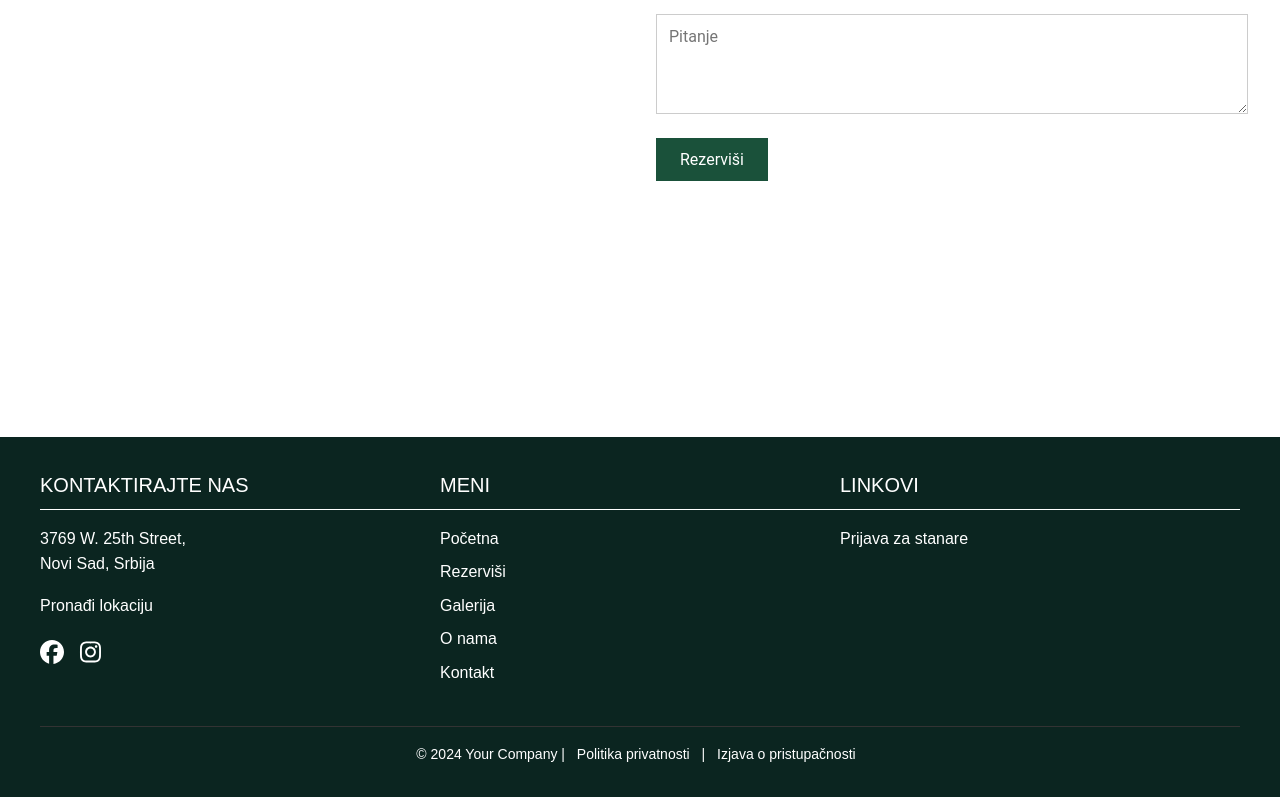
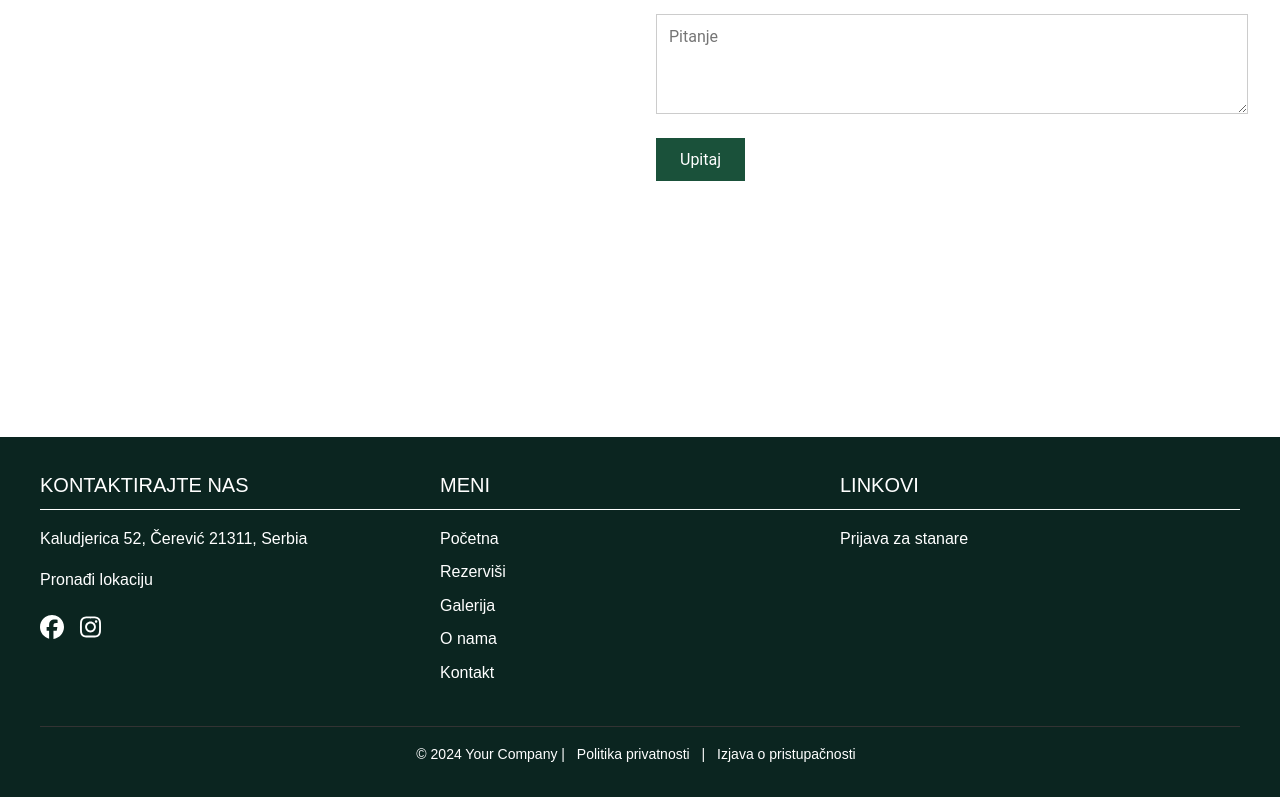
Before and after one commit to gorazdKuzev12/apartment-rental-app, a Next.js app: page / in a window 1280 px wide. Shown: the part 3703-4500 px from the top of the page. Built offline with nearby package versions, Linux system fonts and the light colour scheme; no server answers; the database is empty.

Commit message:
fix: Fix location

```diff
--- a/src/components/book/index.tsx
+++ b/src/components/book/index.tsx
@@ -18,7 +18,7 @@ const translations: { [key: string]: { [key: string]: string } } = {
     checkIn: "Datum dolaska",
     checkOut: "Datum odlaska",
     question: "Pitanje",
-    submit: "Rezerviši",
+    submit: "Upitaj",
     successTitle: "Uspešno rezervisano!",
     successMessage: "Vaša rezervacija je na čekanju. Kontaktiraće vas vlasnik.",
     close: "Zatvori",
@@ -32,7 +32,7 @@ const translations: { [key: string]: { [key: string]: string } } = {
     checkIn: "Check-In",
     checkOut: "Check-Out",
     question: "Question",
-    submit: "Book",
+    submit: "Inquire",
     successTitle: "Booking Successful!",
     successMessage: "Your booking is pending. The owner will contact you.",
     close: "Close",
@@ -46,7 +46,7 @@ const translations: { [key: string]: { [key: string]: string } } = {
     checkIn: "Einzugsdatum",
     checkOut: "Auszugsdatum",
     question: "Frage",
-    submit: "Buchen",
+    submit: "Anfragen",
     successTitle: "Buchung erfolgreich!",
     successMessage:
       "Ihre Buchung steht aus. Der Eigentümer wird Sie kontaktieren.",
--- a/src/components/footer/index.tsx
+++ b/src/components/footer/index.tsx
@@ -1,5 +1,3 @@
-// src/components/Footer.tsx
-
 "use client";
 import styled from "styled-components";
 import { FontAwesomeIcon } from "@fortawesome/react-fontawesome";
@@ -27,7 +25,7 @@ const translations: {
 } = {
   SR: {
     contactUs: "Kontaktirajte nas",
-    address: "3769 W. 25th Street,\nNovi Sad, Srbija",
+    address: "Kaludjerica 52, Čerević 21311, Serbia",
     getDirections: "Pronađi lokaciju",
     menu: "Meni",
     home: "Početna",
@@ -42,7 +40,7 @@ const translations: {
   },
   EN: {
     contactUs: "Contact Us",
-    address: "3769 W. 25th Street,\nNovi Sad, Serbia",
+    address: "Kaludjerica 52, Čerević 21311, Serbia",
     getDirections: "Get Directions",
     menu: "Menu",
     home: "Home",
@@ -57,7 +55,7 @@ const translations: {
   },
   DE: {
     contactUs: "Kontaktieren Sie uns",
-    address: "3769 W. 25th Street,\nNovi Sad, Serbien",
+    address: "Kaludjerica 52, Čerević 21311, Serbia",
     getDirections: "Wegbeschreibung",
     menu: "Menü",
     home: "Startseite",
@@ -71,6 +69,7 @@ const translations: {
     accessibilityStatement: "Barrierefreiheitserklärung",
   },
 };
+
 const Footer = () => {
   const { language } = useLanguage(); // Get the current language from the context
   const router = useRouter();
@@ -90,13 +89,21 @@ const Footer = () => {
     }, 100); // Check every 100ms
   };
 
+  const handleGetDirections = () => {
+    const address = translations[language].address;
+    const mapsUrl = `https://www.google.com/maps?q=${encodeURIComponent(
+      address
+    )}`;
+    window.open(mapsUrl, "_blank");
+  };
+
   return (
     <FooterContainer>
       <FooterContent>
         <ContactColumn>
           <ColumnTitle>{translations[language].contactUs}</ColumnTitle>
           <Address>{translations[language].address}</Address>
-          <GetDirections href="#">
+          <GetDirections onClick={handleGetDirections}>
             {translations[language].getDirections}
           </GetDirections>
           <SocialIcons>
```
